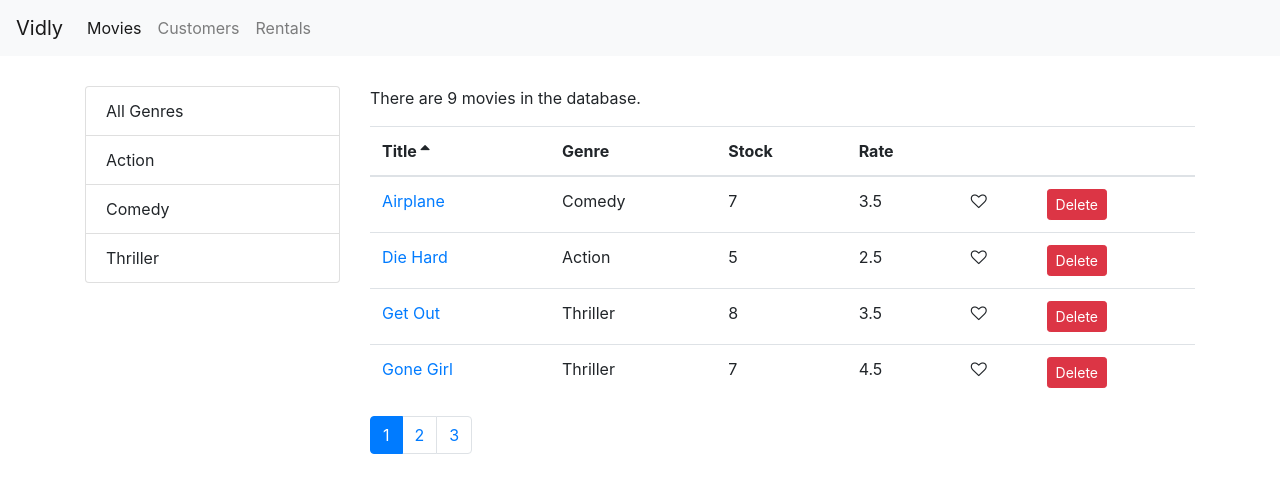
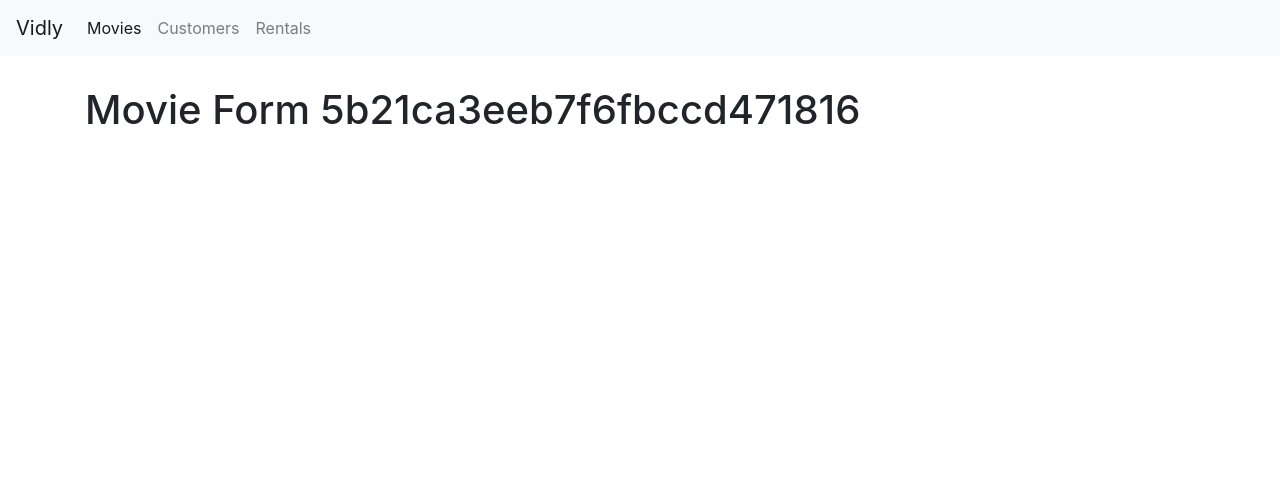
Before and after one commit to RobinB87/react-vidly, a React (Create React App) app: page /movies/5b21ca3eeb7f6fbccd471816 in a window 1280 px wide. Shown: the top 492 px of the page. Built offline with nearby package versions, Linux system fonts and the light colour scheme.

Commit message:
fix movieform

```diff
--- a/src/App.js
+++ b/src/App.js
@@ -3,6 +3,7 @@ import { Route, Redirect, Switch } from "react-router-dom";
 
 import NavBar from "./components/navBar";
 import Movies from "./components/movies/movies";
+import MovieForm from "./components/movies/movieForm";
 import Customers from "./components/fake/customers";
 import Rentals from "./components/fake/rentals";
 import NotFound from "./components/fake/notFound";
@@ -20,6 +21,7 @@ function App() {
         <Switch>
           <Route path="/login" component={LoginForm} />
 
+          <Route path="/movies/:id" component={MovieForm} />
           <Route path="/movies" component={Movies} />
           <Route path="/customers" component={Customers} />
           <Route path="/rentals" component={Rentals} />
--- /dev/null
+++ b/src/components/movies/movieForm.tsx
@@ -0,0 +1,7 @@
+import React from "react";
+
+const Movies = ({ match }: any) => {
+  return <h1>Movie Form {match.params.id}</h1>;
+};
+
+export default Movies;
```
Also changed, not shown: src/components/fake/moviesForm.tsx (deleted, +0 -7 lines).
